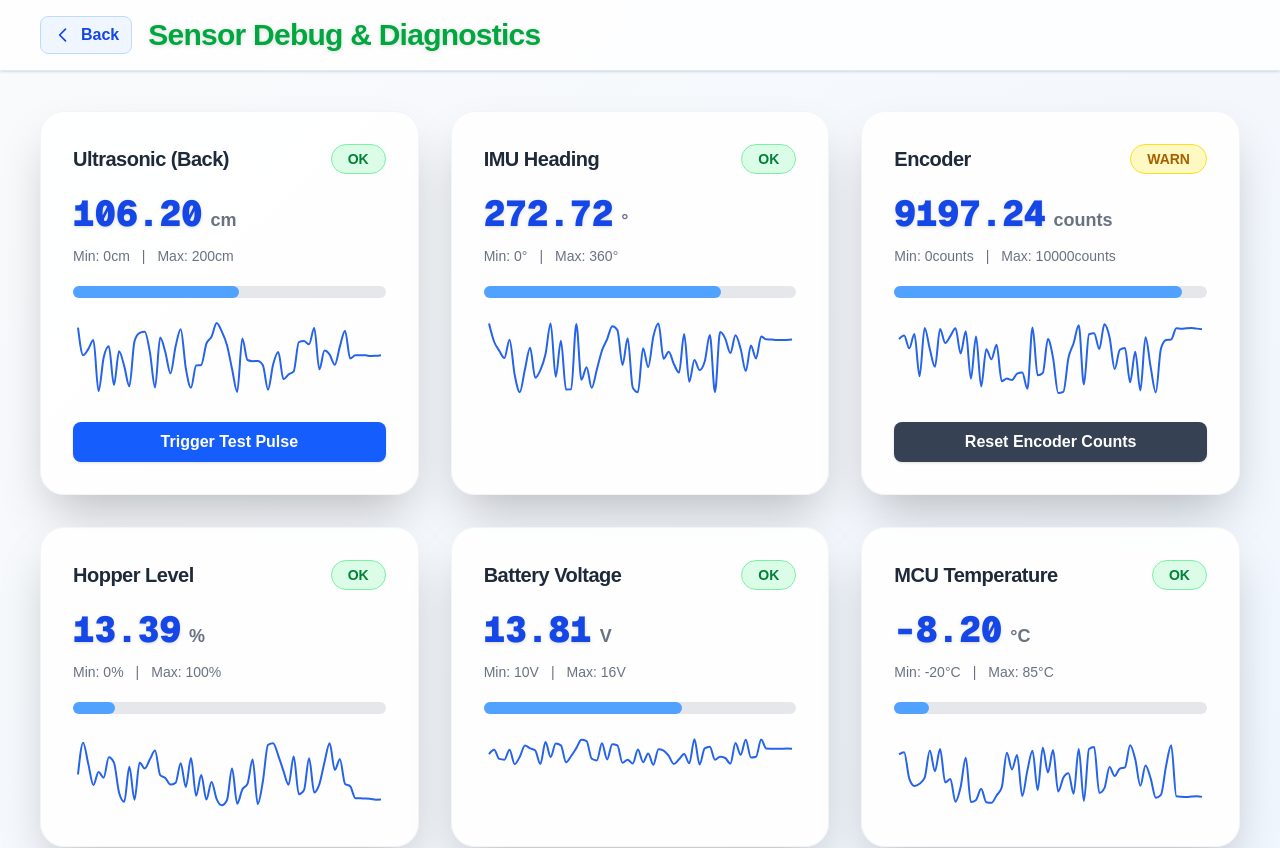
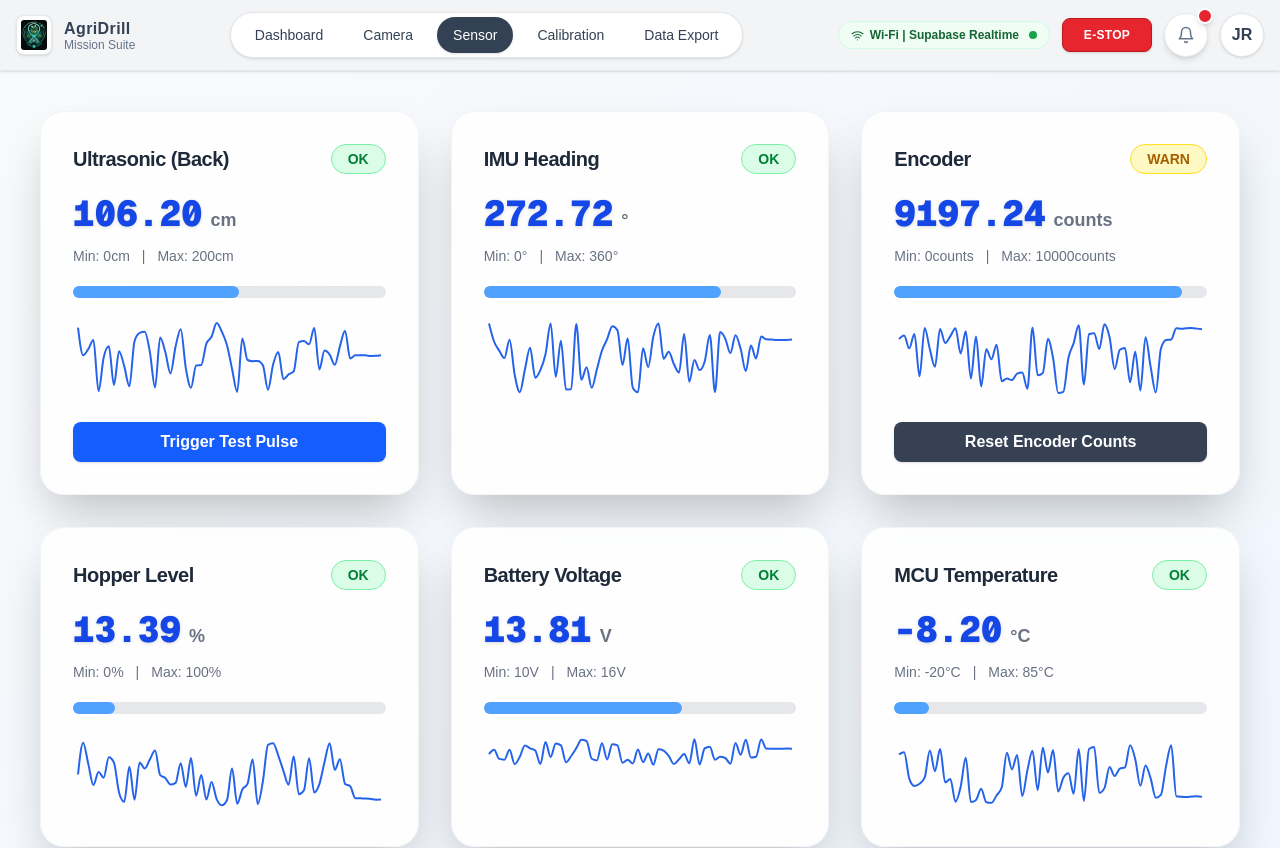
Before and after one commit to JLforce/AgriDrill_Website, a Next.js app in the folder agridrill/: page /sensor-debug in a window 1280 px wide. Shown: the top 848 px of the page. Built offline with nearby package versions, Linux system fonts and the light colour scheme.

Commit message:
Make logo/title area in DashboardTopNav clickable to redirect to dashboard. Load navigation bar to /sensor-debug page.

```diff
--- a/agridrill/app/sensor-debug/page.tsx
+++ b/agridrill/app/sensor-debug/page.tsx
@@ -1,7 +1,9 @@
 "use client";
+
 import React, { useState, useEffect } from "react";
 import { useRouter } from "next/navigation";
 import { LineChart, Line, ResponsiveContainer } from "recharts";
+import DashboardTopNav from "../../components/DashboardTopNav";
 
 
 // Type definitions
@@ -95,17 +97,8 @@ export default function SensorDebugPage() {
 
   return (
     <div className="min-h-screen bg-linear-to-br from-gray-50 to-blue-50 font-inter text-[16px] text-gray-900 flex flex-col">
-      {/* Sticky header */}
-      <header className="sticky top-0 z-30 bg-white/80 backdrop-blur border-b border-blue-100 flex items-center px-4 sm:px-10 py-4 shadow-sm">
-        <button
-          className="mr-4 flex items-center gap-2 px-3 py-1.5 rounded-lg border border-blue-200 bg-blue-50 text-blue-700 font-semibold hover:bg-blue-100 transition"
-          onClick={() => router.back()}
-        >
-          <svg className="w-5 h-5" fill="none" stroke="currentColor" strokeWidth="2" viewBox="0 0 24 24"><path strokeLinecap="round" strokeLinejoin="round" d="M15 19l-7-7 7-7" /></svg>
-          Back
-        </button>
-        <h1 className="text-2xl sm:text-3xl font-black text-green-600 tracking-tight drop-shadow-sm">Sensor Debug & Diagnostics</h1>
-      </header>
+      {/* Dashboard Top Navigation Bar */}
+      <DashboardTopNav />
       <main className="flex-1 w-full max-w-7xl mx-auto p-4 sm:p-10 animate-fadeInUp">
         <div className="grid grid-cols-1 sm:grid-cols-2 lg:grid-cols-3 gap-8 mb-14">
           {sensors.map((s: Sensor) => {
--- /dev/null
+++ b/agridrill/components/DashboardTopNav.tsx
@@ -0,0 +1,102 @@
+import React from "react";
+import Image from "next/image";
+import { useRouter } from "next/navigation";
+
+const topNavLinks = ["Dashboard", "Camera", "Sensor", "Calibration", "Data Export"];
+const topNavRoutes = {
+  Dashboard: "/dashboard",
+  Camera: "/camera",
+  Sensor: "/sensor-debug",
+  Calibration: "/calibration",
+  "Data Export": "/export",
+};
+
+export default function DashboardTopNav() {
+  const router = useRouter();
+  return (
+    <nav className="sticky top-0 z-40 border-b border-[#e5e7eb] bg-[#f3f4f6] shadow-sm backdrop-blur transition-all duration-700">
+      <div className="mx-auto flex w-full max-w-375 items-center justify-between gap-4 px-4 py-3">
+          {/* Logo and Title */}
+          <button
+            type="button"
+            className="flex items-center gap-3 focus:outline-none"
+            onClick={() => router.push("/dashboard")}
+            aria-label="Go to Dashboard"
+            style={{ background: "none", border: "none", padding: 0, margin: 0 }}
+          >
+            <Image
+              src="/agridrill-logo.png"
+              alt="AgriDrill logo"
+              width={36}
+              height={36}
+              className="rounded-lg border border-[#e5e7eb] bg-white object-contain p-1 shadow-sm"
+            />
+            <div className="flex flex-col justify-center text-left">
+              <span className="text-base font-bold tracking-wide text-[#334155] leading-tight">AgriDrill</span>
+              <span className="text-[12px] text-[#64748b] leading-none">Mission Suite</span>
+            </div>
+          </button>
+          {/* Top Navigation Links */}
+          <div className="flex-1 flex items-center justify-center">
+            <div className="flex items-center gap-2 rounded-full border border-[#e5e7eb] bg-white px-2 py-1 shadow-sm">
+              {topNavLinks.map((item, index) => (
+                <button
+                  key={item}
+                  type="button"
+                  onClick={() => router.push(topNavRoutes[item as keyof typeof topNavRoutes])}
+                  className={`rounded-full px-4 py-2 text-sm font-medium transition cursor-pointer ${
+                    index === 2
+                      ? "bg-[#334155] text-white shadow"
+                      : "text-[#334155] hover:bg-[#f3f4f6] hover:text-[#1e293b]"
+                  }`}
+                >
+                  {item}
+                </button>
+              ))}
+            </div>
+          </div>
+          {/* Status, E-STOP, Notifications, User */}
+          <div className="flex flex-wrap items-center gap-2 sm:gap-3 min-w-0">
+            <span className="flex items-center gap-1.5 rounded-full border border-[#d1fae5] bg-[#f0fdf4] px-3 py-1 text-[12px] font-semibold text-[#166534] min-w-0 mb-2 sm:mb-0">
+              <svg xmlns="http://www.w3.org/2000/svg" width="13" height="13" viewBox="0 0 24 24" fill="none" stroke="currentColor" strokeWidth="2" strokeLinecap="round" strokeLinejoin="round" aria-hidden="true">
+                <path d="M5 13a10 10 0 0 1 14 0" />
+                <path d="M8.5 16.5a5 5 0 0 1 7 0" />
+                <path d="M12 20h.01" />
+                <path d="M2 8.82a15 15 0 0 1 20 0" />
+              </svg>
+              Wi-Fi | Supabase Realtime
+              <span className="ml-1 h-2 w-2 rounded-full bg-[#16a34a]" />
+            </span>
+            <button
+              type="button"
+              className="rounded-lg border border-[#b91c1c] bg-[#e6252f] px-4 py-2 text-xs font-extrabold tracking-wide text-white shadow-sm transition hover:bg-[#991b1b] min-w-22.5 mb-2 sm:mb-0"
+            >
+              E-STOP
+            </button>
+            <button
+              type="button"
+              onClick={() => router.push('/notifications')}
+              className="relative rounded-full border border-[#e5e7eb] bg-white text-[#64748b] shadow-md transition hover:bg-[#f3f4f6] hover:text-[#334155] flex items-center justify-center min-w-10 min-h-10"
+              style={{ width: 44, height: 44, minWidth: 40, minHeight: 40 }}
+              aria-label="Notifications"
+            >
+              <svg xmlns="http://www.w3.org/2000/svg" width="18" height="18" viewBox="0 0 24 24" fill="none" stroke="currentColor" strokeWidth="2" strokeLinecap="round" strokeLinejoin="round">
+                <path d="M18 8A6 6 0 0 0 6 8c0 7-3 9-3 9h18s-3-2-3-9" />
+                <path d="M13.73 21a2 2 0 0 1-3.46 0" />
+              </svg>
+              <span className="absolute -top-1.5 -right-1.5 h-4 w-4 rounded-full bg-[#e6252f] border-2 border-white shadow-md" />
+            </button>
+            <button
+              type="button"
+              onClick={() => router.push('/profile')}
+              className="rounded-full border border-[#e5e7eb] bg-white text-base font-semibold text-[#334155] shadow flex items-center justify-center transition hover:bg-[#f3f4f6] focus:outline-none focus:ring-2 focus:ring-blue-200"
+              style={{ width: 44, height: 44, minWidth: 44, minHeight: 44 }}
+              aria-label="Profile"
+            >
+              JR
+            </button>
+          </div>
+        </div>
+      </nav>
+    );
+}
```
